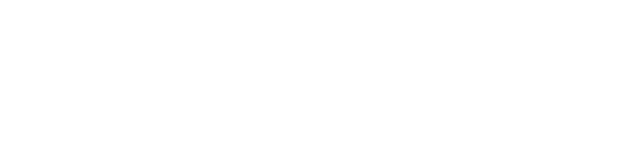
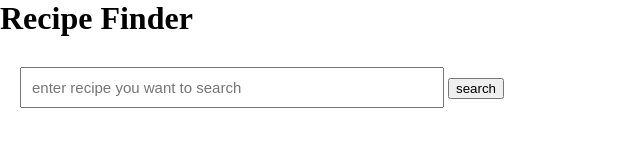
Before and after one commit to YasodharGubba05/recipe-finder-app, a plain HTML site: page index.html in a window 1280 px wide. Shown: the whole page, without its empty margins (0-640 px from the left). Drawn offline with Linux system fonts and the light colour scheme.

Commit message:
added a bit of content

```diff
--- a/index.html
+++ b/index.html
@@ -7,7 +7,16 @@
     <link rel="stylesheet" href="style.css">
 </head>
 <body>
-
+    <h1>Recipe Finder</h1>
+  <div class="container">
+    <form id="search-form">
+        <input type="text" id="search-input" placeholder="enter recipe you want to search">
+        <button type="submit"> search
+        </button>
+    </form>
+</div>
+    <main id="result">
+    </main>
     <script src="index.js"></script>
 </body>
 </html>
--- a/style.css
+++ b/style.css
@@ -1,3 +1,14 @@
 *{
     margin: 0;
 }
+
+h1{
+    justify-content: center;
+}
+#search-input{
+    margin-top: 30px;
+    margin-left: 20px;
+    padding: 10px;
+    font-size: 15px;
+    width: 400px;
+}
```
